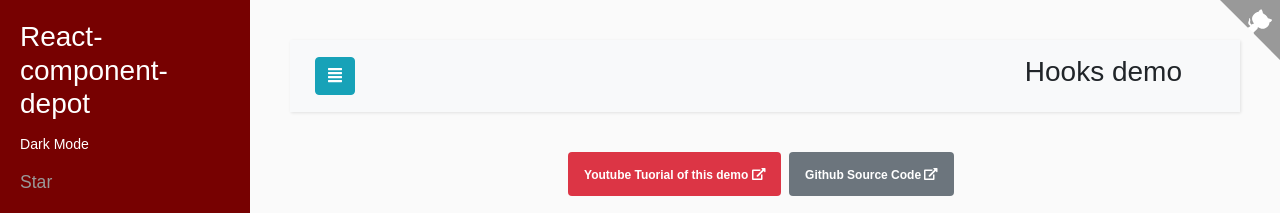
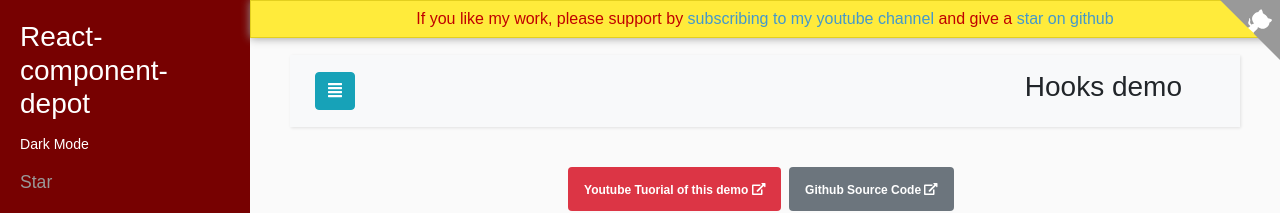
Before and after one commit to codegeous/react-component-depot, a React (Create React App) app: page /hooks-demo in a window 1280 px wide. Shown: the top 213 px of the page. Built offline with nearby package versions, Linux system fonts and the light colour scheme; no server answers; some icons are missing.

Commit message:
Added user notification on all pages

```diff
--- a/src/App.css
+++ b/src/App.css
@@ -36,6 +36,7 @@
         transform: rotate(360deg);
     }
 }
+
 .card-hover {
     opacity: 0.95;
 }
--- a/src/index.css
+++ b/src/index.css
@@ -44,6 +44,7 @@ a:focus {
     border-radius: 0;
     margin-bottom: 40px;
     box-shadow: 1px 1px 3px rgba(0, 0, 0, 0.1);
+    margin-top: 15px;
 }
 
 .navbar-btn {
@@ -51,7 +52,24 @@ a:focus {
     outline: none !important;
     border: none;
 }
-
+.user-notification {
+    width: 100%;
+    position: absolute;
+    top: 0;
+    left: 0;
+    z-index: 1001;
+    background: #ffeb3b;
+    border: 1px solid #e3cf1f;
+    text-align: center;
+    -webkit-box-shadow: 0px 0px 9px 0px rgba(148, 148, 148, 1);
+    -moz-box-shadow: 0px 0px 9px 0px rgba(148, 148, 148, 1);
+    box-shadow: 0px 0px 9px 0px rgba(148, 148, 148, 1);
+    color: #c00000;
+    padding: 6px 0;
+}
+.user-notification a {
+    color: #007bffbd;
+}
 .line {
     width: 100%;
     height: 1px;
--- a/src/pages/_layouts/Home/index.js
+++ b/src/pages/_layouts/Home/index.js
@@ -22,6 +22,17 @@ const Home = ({ children }) => {
                 <Navbar />
 
                 <div id="content" className={!isNavbarVisible ? "active" : ""}>
+                    <div className="user-notification">
+                        If you like my work, please support by{" "}
+                        <a href="https://www.youtube.com/channel/UCdItDI6oTgPW7l9WOJI7ItA/?sub_confirmation=1">
+                            subscribing to my youtube channel
+                        </a>{" "}
+                        and give a{" "}
+                        <a href="https://github.com/codegeous/react-component-depot">
+                            star on github
+                        </a>
+                    </div>
+
                     {children}
                 </div>
                 <YoutubePlayer />
@@ -42,6 +53,7 @@ const Home = ({ children }) => {
                         border: "0",
                         width: "60px",
                         height: "60px",
+                        zIndex: 1005,
                     }}
                     class="github-corner"
                 >
```
